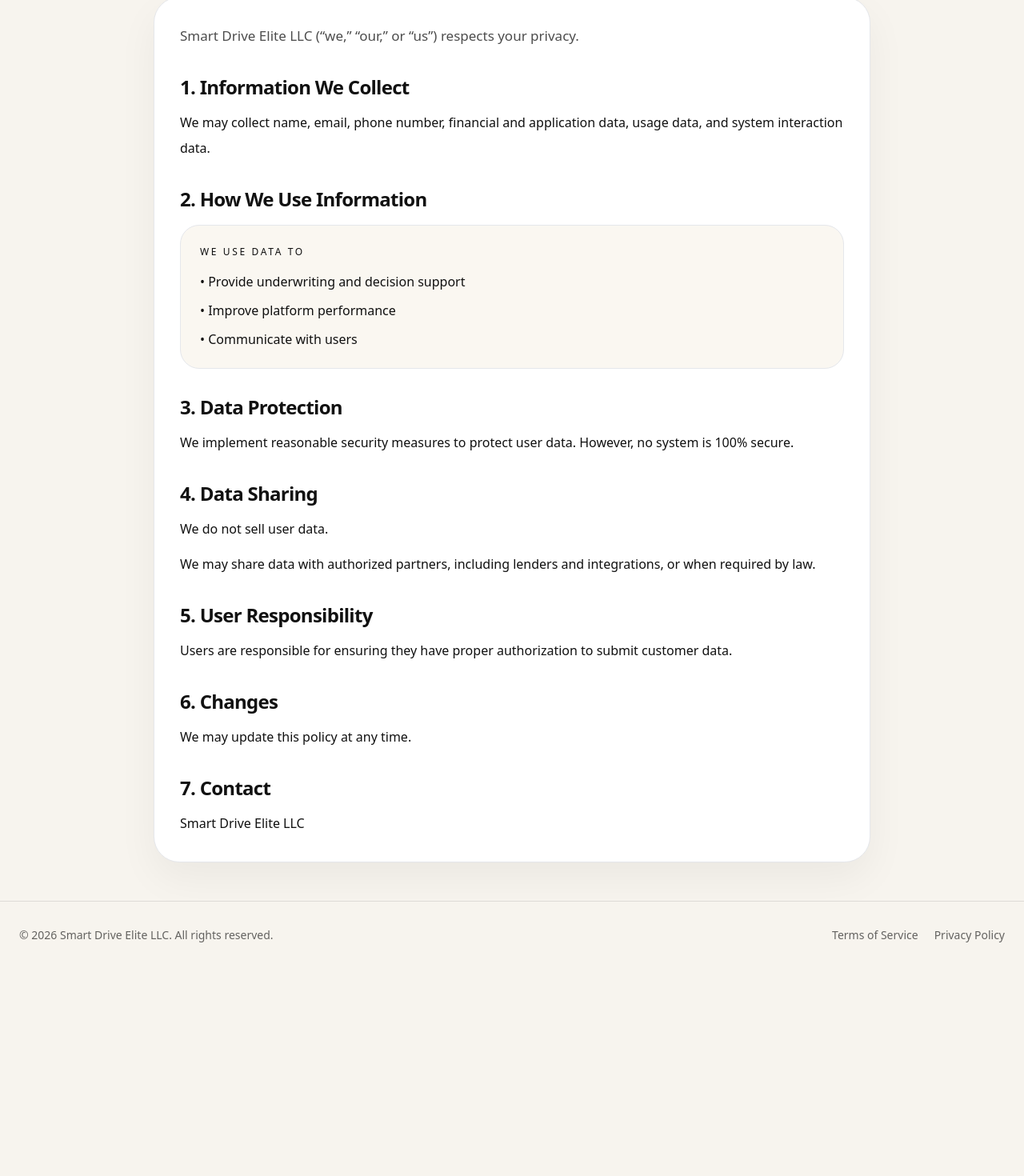
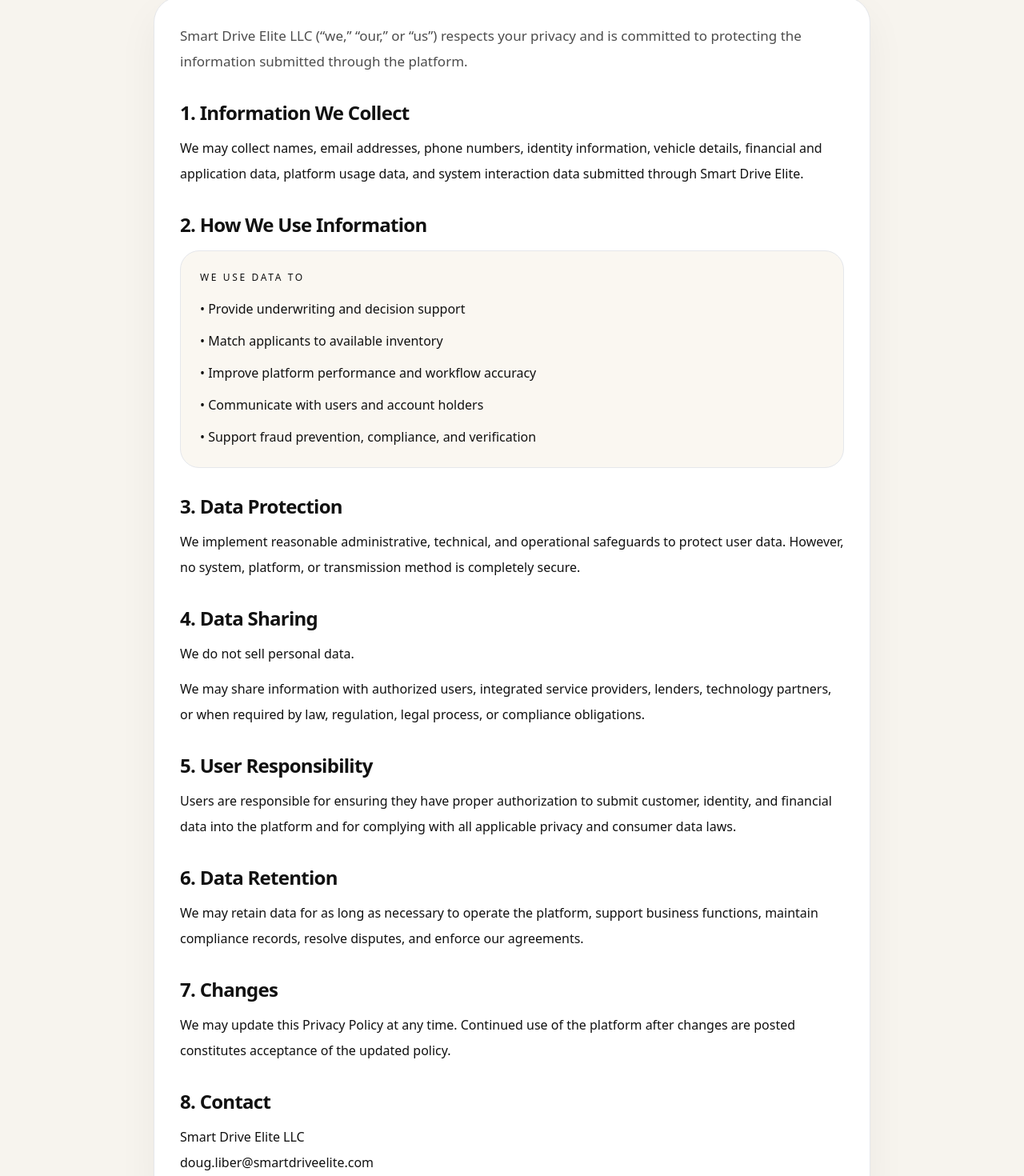
Before and after one commit to dliber13/smart-drive, a Next.js app: page /privacy in a window 1280 px wide. Shown: the part 210-1680 px from the top of the page at 80% size. Before the commit the page ends 1421 px from the top, so only its background shows below. Built offline with nearby package versions, Linux system fonts and the light colour scheme.

Commit message:
Update page.tsx

```diff
--- a/app/privacy/page.tsx
+++ b/app/privacy/page.tsx
@@ -9,74 +9,120 @@ export default function PrivacyPage() {
           <h1 className="mt-3 text-5xl font-semibold tracking-[-0.05em]">
             Privacy Policy
           </h1>
-          <p className="mt-4 text-base text-black/60">Effective Date: April 14, 2026</p>
+          <p className="mt-4 text-base text-black/60">
+            Effective Date: April 14, 2026
+          </p>
         </div>
 
-        <div className="rounded-[32px] border border-black/8 bg-white p-8 shadow-[0_20px_50px_rgba(0,0,0,0.05)] space-y-8">
+        <div className="space-y-8 rounded-[32px] border border-black/8 bg-white p-8 shadow-[0_20px_50px_rgba(0,0,0,0.05)]">
           <p className="text-[17px] leading-8 text-black/70">
-            Smart Drive Elite LLC (“we,” “our,” or “us”) respects your privacy.
+            Smart Drive Elite LLC (“we,” “our,” or “us”) respects your privacy
+            and is committed to protecting the information submitted through the
+            platform.
           </p>
 
           <section>
-            <h2 className="text-2xl font-semibold tracking-[-0.03em]">1. Information We Collect</h2>
+            <h2 className="text-2xl font-semibold tracking-[-0.03em]">
+              1. Information We Collect
+            </h2>
             <p className="mt-3 text-[16px] leading-8 text-black/68">
-              We may collect name, email, phone number, financial and application data, usage data,
-              and system interaction data.
+              We may collect names, email addresses, phone numbers, identity
+              information, vehicle details, financial and application data,
+              platform usage data, and system interaction data submitted through
+              Smart Drive Elite.
             </p>
           </section>
 
           <section>
-            <h2 className="text-2xl font-semibold tracking-[-0.03em]">2. How We Use Information</h2>
+            <h2 className="text-2xl font-semibold tracking-[-0.03em]">
+              2. How We Use Information
+            </h2>
             <div className="mt-4 rounded-[24px] border border-black/8 bg-[#faf7f1] p-6">
-              <div className="text-[12px] uppercase tracking-[0.22em] text-black/38">We use data to</div>
-              <ul className="mt-4 space-y-3 text-[16px] text-black/68">
+              <div className="text-[12px] uppercase tracking-[0.22em] text-black/38">
+                We use data to
+              </div>
+              <ul className="mt-4 space-y-3 text-[16px] leading-7 text-black/68">
                 <li>• Provide underwriting and decision support</li>
-                <li>• Improve platform performance</li>
-                <li>• Communicate with users</li>
+                <li>• Match applicants to available inventory</li>
+                <li>• Improve platform performance and workflow accuracy</li>
+                <li>• Communicate with users and account holders</li>
+                <li>• Support fraud prevention, compliance, and verification</li>
               </ul>
             </div>
           </section>
 
           <section>
-            <h2 className="text-2xl font-semibold tracking-[-0.03em]">3. Data Protection</h2>
+            <h2 className="text-2xl font-semibold tracking-[-0.03em]">
+              3. Data Protection
+            </h2>
             <p className="mt-3 text-[16px] leading-8 text-black/68">
-              We implement reasonable security measures to protect user data. However, no system is
-              100% secure.
+              We implement reasonable administrative, technical, and operational
+              safeguards to protect user data. However, no system, platform, or
+              transmission method is completely secure.
             </p>
           </section>
 
           <section>
-            <h2 className="text-2xl font-semibold tracking-[-0.03em]">4. Data Sharing</h2>
+            <h2 className="text-2xl font-semibold tracking-[-0.03em]">
+              4. Data Sharing
+            </h2>
             <p className="mt-3 text-[16px] leading-8 text-black/68">
-              We do not sell user data.
+              We do not sell personal data.
             </p>
             <p className="mt-3 text-[16px] leading-8 text-black/68">
-              We may share data with authorized partners, including lenders and integrations, or
-              when required by law.
+              We may share information with authorized users, integrated service
+              providers, lenders, technology partners, or when required by law,
+              regulation, legal process, or compliance obligations.
             </p>
           </section>
 
           <section>
-            <h2 className="text-2xl font-semibold tracking-[-0.03em]">5. User Responsibility</h2>
+            <h2 className="text-2xl font-semibold tracking-[-0.03em]">
+              5. User Responsibility
+            </h2>
             <p className="mt-3 text-[16px] leading-8 text-black/68">
-              Users are responsible for ensuring they have proper authorization to submit customer
-              data.
+              Users are responsible for ensuring they have proper authorization
+              to submit customer, identity, and financial data into the platform
+              and for complying with all applicable privacy and consumer data
+              laws.
             </p>
           </section>
 
           <section>
-            <h2 className="text-2xl font-semibold tracking-[-0.03em]">6. Changes</h2>
+            <h2 className="text-2xl font-semibold tracking-[-0.03em]">
+              6. Data Retention
+            </h2>
             <p className="mt-3 text-[16px] leading-8 text-black/68">
-              We may update this policy at any time.
+              We may retain data for as long as necessary to operate the
+              platform, support business functions, maintain compliance records,
+              resolve disputes, and enforce our agreements.
             </p>
           </section>
 
           <section>
-            <h2 className="text-2xl font-semibold tracking-[-0.03em]">7. Contact</h2>
-            <p className="mt-3 text-[16px] leading-8 text-black/68">Smart Drive Elite LLC</p>
+            <h2 className="text-2xl font-semibold tracking-[-0.03em]">
+              7. Changes
+            </h2>
+            <p className="mt-3 text-[16px] leading-8 text-black/68">
+              We may update this Privacy Policy at any time. Continued use of
+              the platform after changes are posted constitutes acceptance of
+              the updated policy.
+            </p>
+          </section>
+
+          <section>
+            <h2 className="text-2xl font-semibold tracking-[-0.03em]">
+              8. Contact
+            </h2>
+            <p className="mt-3 text-[16px] leading-8 text-black/68">
+              Smart Drive Elite LLC
+            </p>
+            <p className="text-[16px] leading-8 text-black/68">
+              doug.liber@smartdriveelite.com
+            </p>
           </section>
         </div>
       </div>
     </main>
-  );
+  )
 }
```
